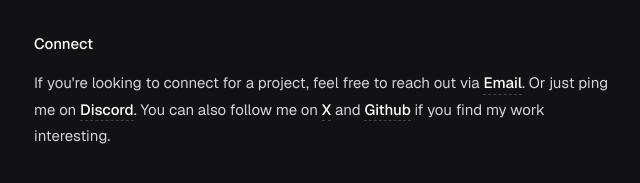
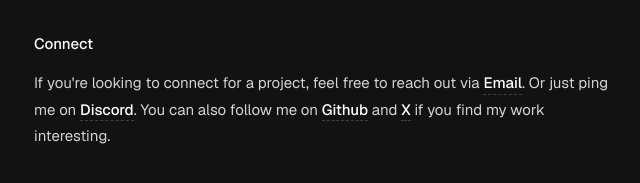
Before and after one commit to sujjeee/www, a Next.js app: page / in a window 1280 px wide. Shown: the part 1297-1480 px from the top of the page, without its empty margins (318-958 px from the left). Built offline with nearby package versions, Linux system fonts and the light colour scheme.

Commit message:
clean ups

```diff
--- a/src/app/[slug]/page.tsx
+++ b/src/app/[slug]/page.tsx
@@ -8,7 +8,13 @@ import { notFound } from "next/navigation"
 import { readingTime } from "reading-time-estimator"
 import { ChevronLeft } from "lucide-react"
 
-export default function Page({ params }: { params: { slug: string } }) {
+interface BlogPage {
+  params: {
+    slug: string
+  }
+}
+
+export default function BlogPage({ params }: BlogPage) {
   const post = allPosts.find((post) => post._meta.path === params.slug)
   if (!post) return notFound()
 
--- a/src/components/image-carousel.tsx
+++ b/src/components/image-carousel.tsx
@@ -14,10 +14,8 @@ import { useImageStore } from "@/lib/store/use-image"
 
 export function ImageCarousel() {
   const imageUrls = [
-    "https://utfs.io/f/lWdjoQZNCrBm2DSQ5AbtNGZm5pz4TDOk6fLWxMCQlPYdbRIH",
     "https://utfs.io/f/lWdjoQZNCrBmqWdmDOVuAK1Uo8cdmfQ7LrzR4O3vDwJZjSN5",
     "https://utfs.io/f/lWdjoQZNCrBmjgBZpAhYFm32XDRBaPkSiyrgExoMwdKCp0q4",
-    "https://utfs.io/f/lWdjoQZNCrBmUntwX9413RNfAZTIaVE6dGzX54nxioOp8QF0",
   ]
 
   const { isDesktop } = useWindow()
--- a/src/components/sections/contact-me.tsx
+++ b/src/components/sections/contact-me.tsx
@@ -26,6 +26,15 @@ export function ContactMe() {
           </Link>
           . You can also follow me on{" "}
           <Link
+            href="https://git.new/sujjeee"
+            target="_blank"
+            rel="noreferrer"
+            className="text-[15px] prose prose-zinc dark:prose-invert hover:underline underline-offset-4"
+          >
+            Github
+          </Link>{" "}
+          and{" "}
+          <Link
             href="https://dub.sh/sujjeee"
             target="_blank"
             rel="noreferrer"
@@ -33,15 +42,6 @@ export function ContactMe() {
           >
             X
           </Link>{" "}
-          and{" "}
-          <Link
-            href="https://git.new/sujjeee"
-            target="_blank"
-            rel="noreferrer"
-            className="text-[15px] prose prose-zinc dark:prose-invert hover:underline underline-offset-4"
-          >
-            Github
-          </Link>{" "}
           if you find my work interesting.
         </p>
       </div>
```
